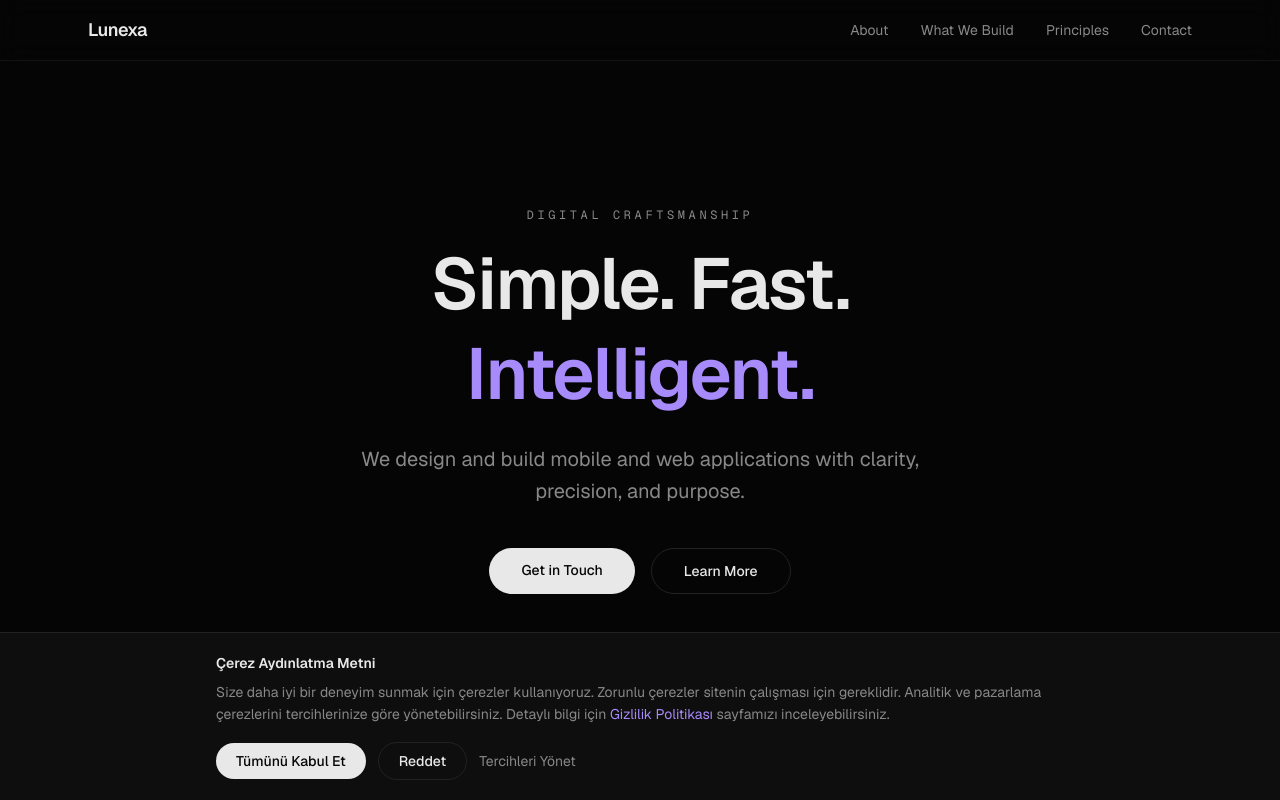
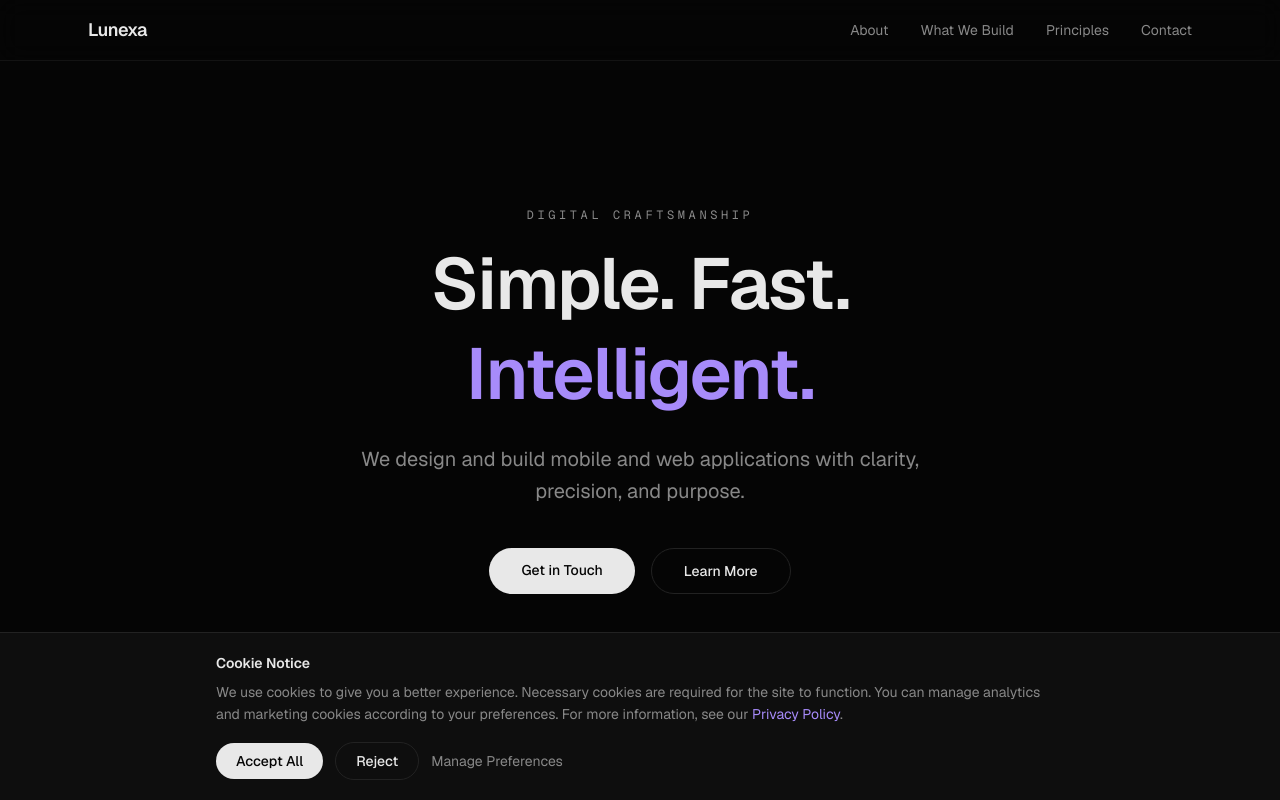
Before and after one commit to fvarli/lunexa-web, a Next.js app in the folder apps/web/: page / in a window 1280 px wide. Shown: the top 800 px of the page. Built offline with nearby package versions, Linux system fonts and the light colour scheme; no server answers.

Commit message:
chore(web): translate cookie consent banner to English for site consistency

```diff
--- a/apps/web/src/components/cookie-consent.tsx
+++ b/apps/web/src/components/cookie-consent.tsx
@@ -60,23 +60,23 @@ export default function CookieConsent() {
               id="cookie-consent-title"
               className="text-sm font-semibold text-foreground"
             >
-              Çerez Aydınlatma Metni
+              Cookie Notice
             </h2>
             <p
               id="cookie-consent-desc"
               className="mt-2 text-sm leading-relaxed text-muted"
             >
-              Size daha iyi bir deneyim sunmak için çerezler kullanıyoruz.
-              Zorunlu çerezler sitenin çalışması için gereklidir. Analitik ve
-              pazarlama çerezlerini tercihlerinize göre yönetebilirsiniz.
-              Detaylı bilgi için{" "}
+              We use cookies to give you a better experience. Necessary cookies
+              are required for the site to function. You can manage analytics
+              and marketing cookies according to your preferences. For more
+              information, see our{" "}
               <Link
                 href="/privacy"
                 className="text-accent transition-opacity hover:opacity-80"
               >
-                Gizlilik Politikası
-              </Link>{" "}
-              sayfamızı inceleyebilirsiniz.
+                Privacy Policy
+              </Link>
+              .
             </p>
           </div>
 
@@ -92,11 +92,10 @@ export default function CookieConsent() {
                 />
                 <label htmlFor="cookie-necessary" className="text-sm">
                   <span className="block font-medium text-foreground">
-                    Zorunlu çerezler
+                    Necessary cookies
                   </span>
                   <span className="text-muted">
-                    Sitenin temel işlevleri için gereklidir. Devre dışı
-                    bırakılamaz.
+                    Required for core site functionality. Cannot be disabled.
                   </span>
                 </label>
               </div>
@@ -112,10 +111,10 @@ export default function CookieConsent() {
                 />
                 <label htmlFor="cookie-analytics" className="text-sm">
                   <span className="block font-medium text-foreground">
-                    Analitik çerezler
+                    Analytics cookies
                   </span>
                   <span className="text-muted">
-                    Sayfa performansı ve kullanım istatistikleri için.
+                    For page performance and usage statistics.
                   </span>
                 </label>
               </div>
@@ -131,10 +130,10 @@ export default function CookieConsent() {
                 />
                 <label htmlFor="cookie-marketing" className="text-sm">
                   <span className="block font-medium text-foreground">
-                    Pazarlama çerezleri
+                    Marketing cookies
                   </span>
                   <span className="text-muted">
-                    Kişiselleştirilmiş içerik ve reklam için.
+                    For personalized content and advertising.
                   </span>
                 </label>
               </div>
@@ -149,7 +148,7 @@ export default function CookieConsent() {
               }
               className="rounded-full bg-foreground px-5 py-2 text-sm font-medium text-background transition-opacity hover:opacity-90"
             >
-              Tümünü Kabul Et
+              Accept All
             </button>
             <button
               type="button"
@@ -158,7 +157,7 @@ export default function CookieConsent() {
               }
               className="rounded-full border border-border px-5 py-2 text-sm font-medium text-foreground transition-colors hover:border-muted"
             >
-              Reddet
+              Reject
             </button>
             {showPreferences ? (
               <button
@@ -166,7 +165,7 @@ export default function CookieConsent() {
                 onClick={() => save(prefs)}
                 className="rounded-full border border-accent/50 bg-accent/10 px-5 py-2 text-sm font-medium text-accent transition-colors hover:bg-accent/20"
               >
-                Tercihleri Kaydet
+                Save Preferences
               </button>
             ) : (
               <button
@@ -174,7 +173,7 @@ export default function CookieConsent() {
                 onClick={() => setShowPreferences(true)}
                 className="text-sm text-muted underline-offset-4 transition-colors hover:text-foreground hover:underline"
               >
-                Tercihleri Yönet
+                Manage Preferences
               </button>
             )}
           </div>
```
